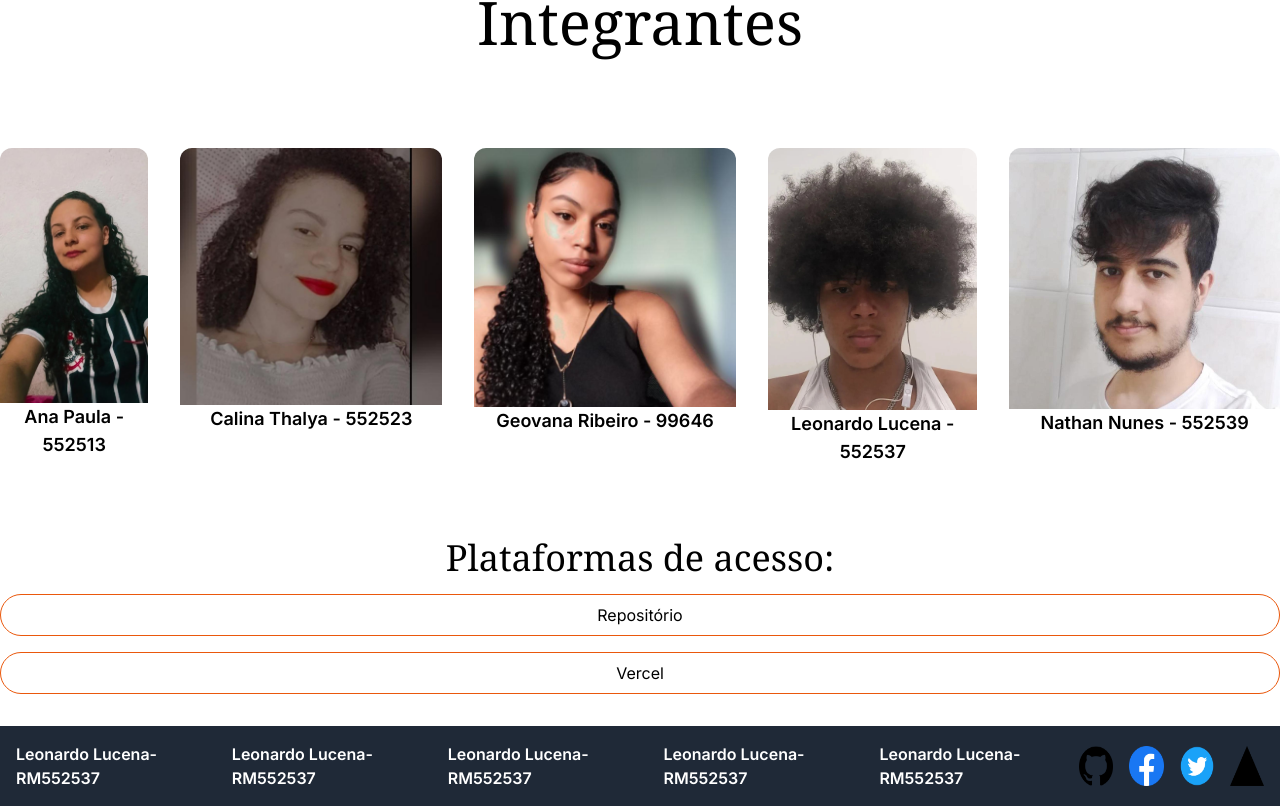
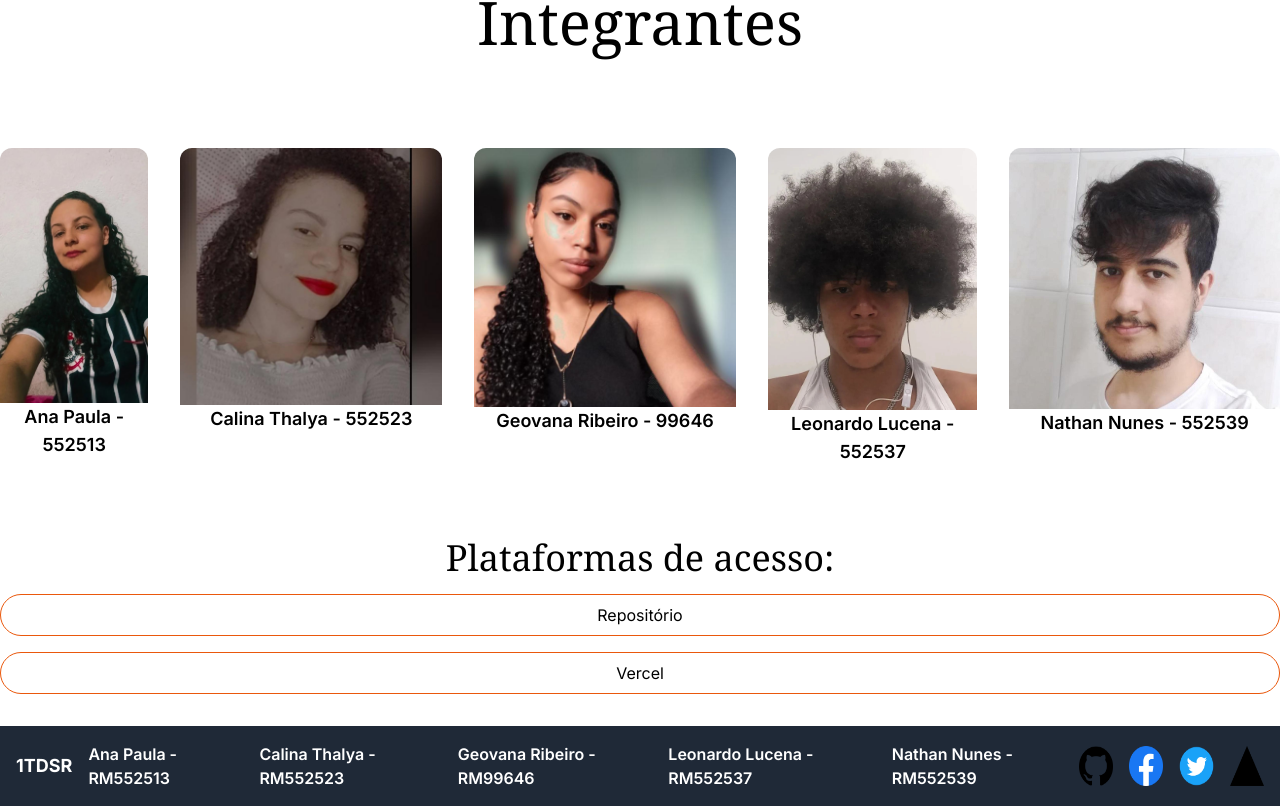
Before and after one commit to LeonardoCamargo77/GS-Web, a Next.js app in the folder gs-web/: page / in a window 1280 px wide. Shown: the part 1630-2436 px from the top of the page. Built offline with nearby package versions, Linux system fonts and the light colour scheme.

Commit message:
Alterando nomenclaturas + Turma adicionada

```diff
--- a/gs-web/src/components/Rodape/Rodape.jsx
+++ b/gs-web/src/components/Rodape/Rodape.jsx
@@ -1,11 +1,14 @@
 export default function Rodape() {
     return (
       <footer className="w-full bg-gray-800 h-20 flex items-center justify-between">
-        <p className="ml-4 text-white font-semibold">Leonardo Lucena-RM552537</p>
-        <p className="ml-4 text-white font-semibold">Leonardo Lucena-RM552537</p>
-        <p className="ml-4 text-white font-semibold">Leonardo Lucena-RM552537</p>
-        <p className="ml-4 text-white font-semibold">Leonardo Lucena-RM552537</p>
-        <p className="ml-4 text-white font-semibold">Leonardo Lucena-RM552537</p>
+         <p className="ml-4 text-white font-bold text-lg">1TDSR </p>
+         <p className="ml-4 text-white font-semibold">Ana Paula - RM552513</p>
+         <p className="ml-4 text-white font-semibold">Calina Thalya - RM552523</p>
+         <p className="ml-4 text-white font-semibold">Geovana Ribeiro - RM99646</p>
+        <p className="ml-4 text-white font-semibold">Leonardo Lucena - RM552537</p>
+        <p className="ml-4 text-white font-semibold">Nathan Nunes - RM552539</p>
+
+
 
         <div className="flex items-center space-x-4 mr-4">
           <a href="https://github.com/LeonardoCamargo77/GS-Web" target="_blank" rel="noopener noreferrer" className="text-black">
```
